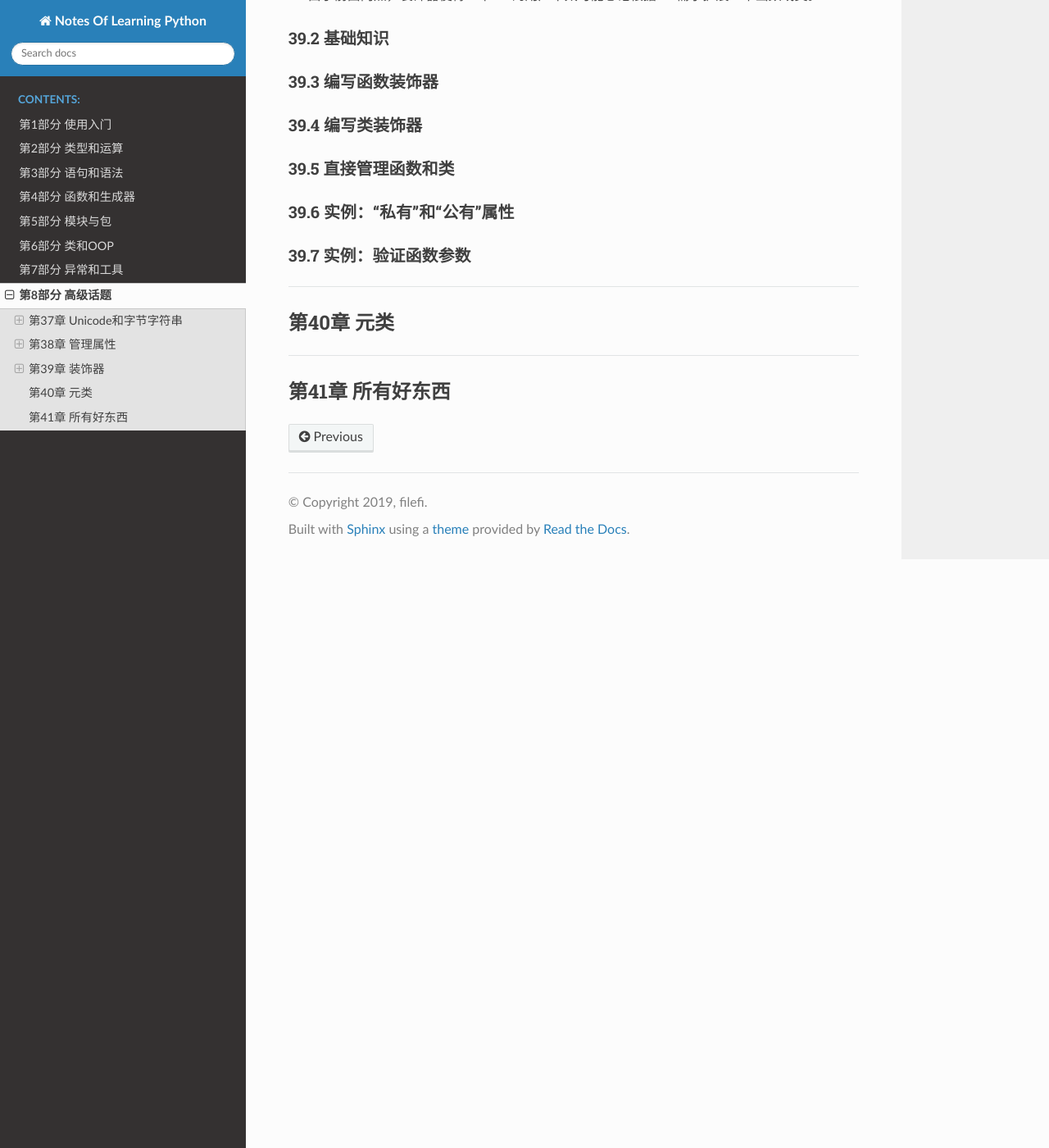
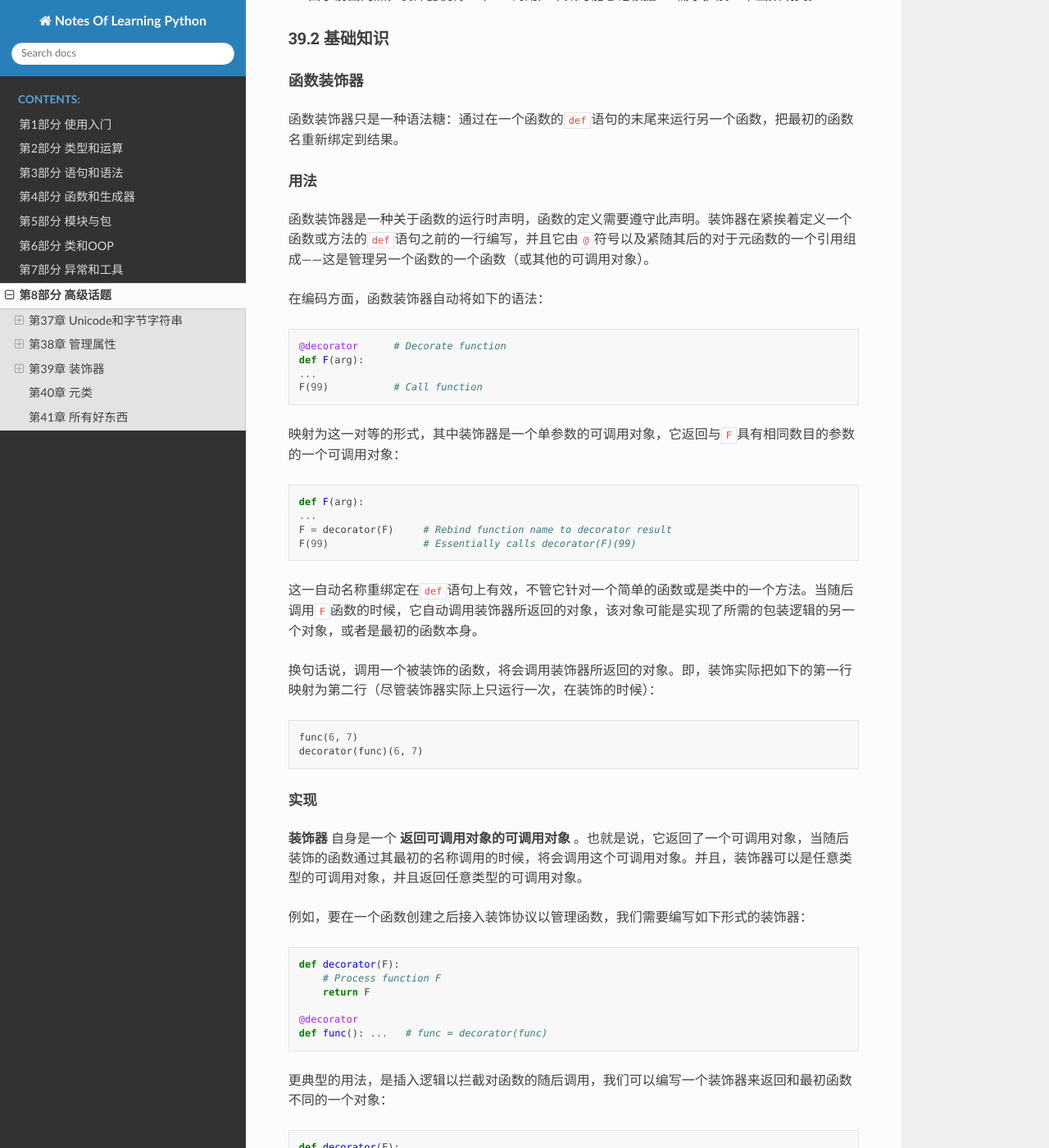
Before and after one commit to filefi/NotesOfLearningPython, a Sphinx documentation site: the page built from source/Part_8_Advanced_Topics.md, in a window 1280 px wide and 1400 px high, scrolled down 51085 px. Shown: the whole window at 82% size. Built offline with Sphinx 7.4.7 and the Read the Docs theme 2.0.0, drawn with Linux system fonts in a browser that asks for light colours; some of the changed text lies outside the part shown.

````diff
--- a/source/Part_8_Advanced_Topics.md
+++ b/source/Part_8_Advanced_Topics.md
@@ -2557,6 +2557,69 @@ Python装饰器以2种相关的形式呈现：
 
 ### 39.2 基础知识
 
+#### 函数装饰器
+
+函数装饰器只是一种语法糖：通过在一个函数的`def`语句的末尾来运行另一个函数，把最初的函数名重新绑定到结果。
+
+##### 用法
+
+函数装饰器是一种关于函数的运行时声明，函数的定义需要遵守此声明。装饰器在紧挨着定义一个函数或方法的`def`语句之前的一行编写，并且它由`@`符号以及紧随其后的对于元函数的一个引用组成——这是管理另一个函数的一个函数（或其他的可调用对象）。
+
+在编码方面，函数装饰器自动将如下的语法：
+
+```python
+@decorator      # Decorate function
+def F(arg):
+...
+F(99)           # Call function
+```
+
+映射为这一对等的形式，其中装饰器是一个单参数的可调用对象，它返回与`F`具有相同数目的参数的一个可调用对象：
+
+```python
+def F(arg):
+...
+F = decorator(F)     # Rebind function name to decorator result
+F(99)                # Essentially calls decorator(F)(99)
+```
+
+这一自动名称重绑定在`def`语句上有效，不管它针对一个简单的函数或是类中的一个方法。当随后调用`F`函数的时候，它自动调用装饰器所返回的对象，该对象可能是实现了所需的包装逻辑的另一个对象，或者是最初的函数本身。
+
+换句话说，调用一个被装饰的函数，将会调用装饰器所返回的对象。即，装饰实际把如下的第一行映射为第二行（尽管装饰器实际上只运行一次，在装饰的时候）：
+
+```python
+func(6, 7)
+decorator(func)(6, 7)
+```
+
+##### 实现
+
+**装饰器** 自身是一个 **返回可调用对象的可调用对象** 。也就是说，它返回了一个可调用对象，当随后装饰的函数通过其最初的名称调用的时候，将会调用这个可调用对象。并且，装饰器可以是任意类型的可调用对象，并且返回任意类型的可调用对象。
+
+例如，要在一个函数创建之后接入装饰协议以管理函数，我们需要编写如下形式的装饰器：
+
+```python
+def decorator(F):
+    # Process function F
+    return F
+
+@decorator
+def func(): ...   # func = decorator(func)
+```
+
+更典型的用法，是插入逻辑以拦截对函数的随后调用，我们可以编写一个装饰器来返回和最初函数不同的一个对象：
+
+```python
+def decorator(F):
+    # Save or use function F
+    # Return a different callable: nested def, class with __call__, etc.
+
+@decorator
+def func(): ... # func = decorator(func)
+```
+
+
+
 
 
 
````
